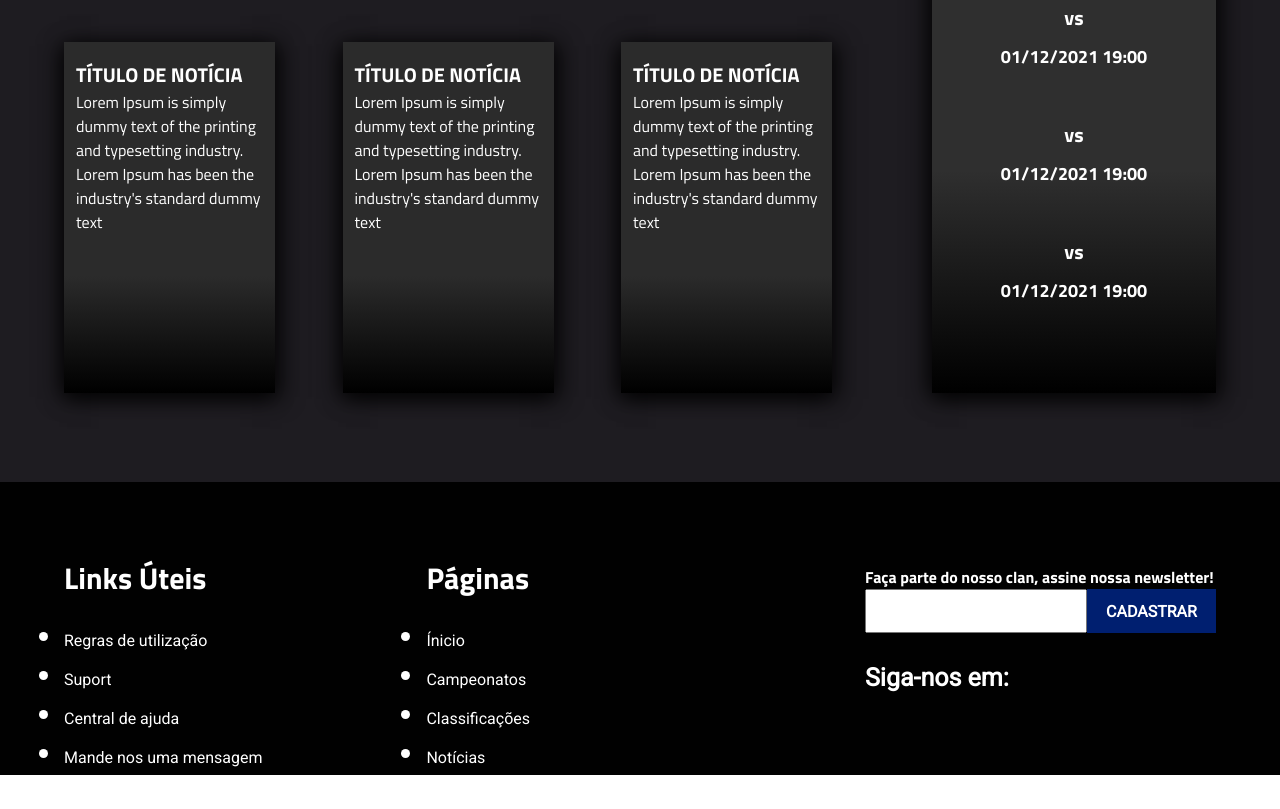
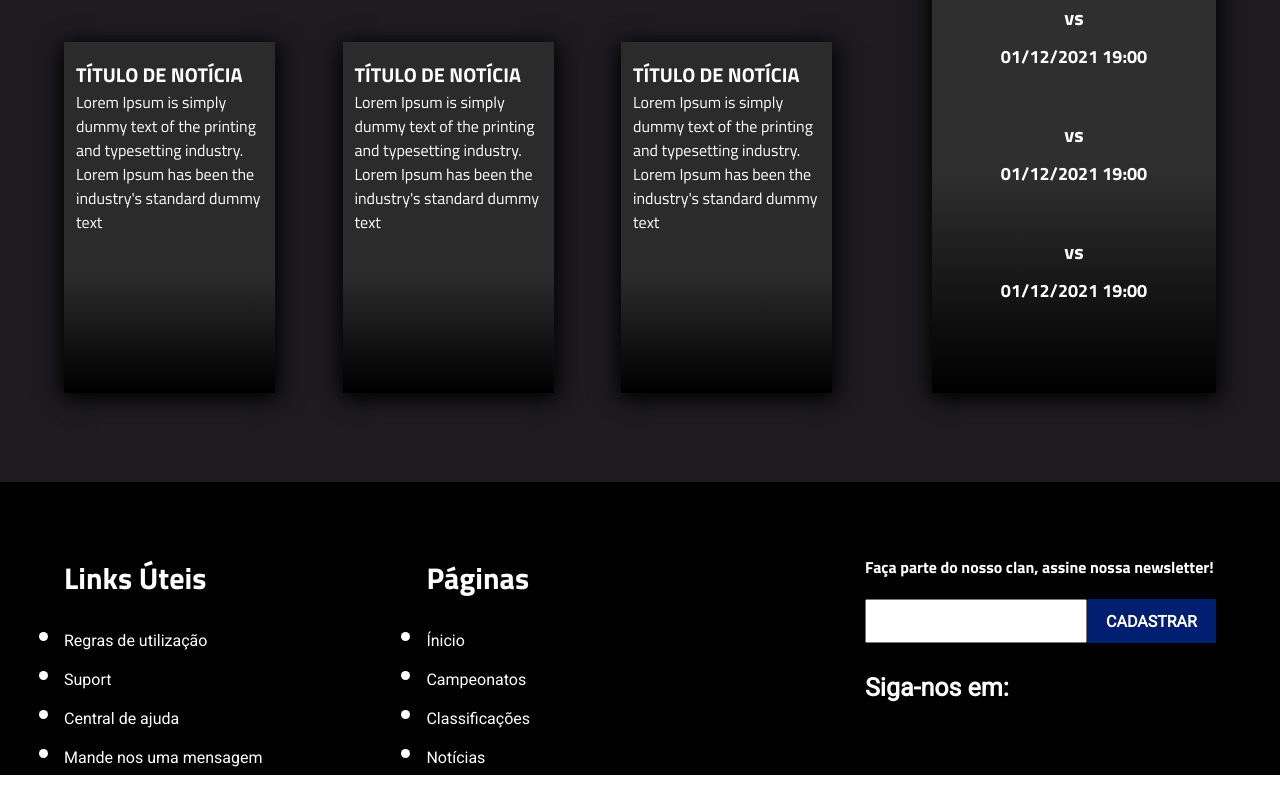
Before and after one commit to LimaGustav/E-Players, a plain HTML site: page index.html in a window 1280 px wide. Shown: the part 1990-2799 px from the top of the page. Drawn offline with Linux system fonts and the light colour scheme.

Commit message:
Footer pronto Mozilla

```diff
--- a/css/styles.css
+++ b/css/styles.css
@@ -297,9 +297,6 @@ hr {
 
 /* NOTICIAS */
 
-.noticias_proximos_jogos {
-}
-
 .flex {
     display: flex;
 }
@@ -489,11 +486,15 @@ hr {
 #input_email {
     width: 222px;
     height: 44px;
+
+    margin-top: 20px;
 }
 
 .btn_cadastrar {
     width: 129px;
     height: 44px;
+
+    margin-top: 20px;
 
     background-color: #001F70;
 
```
